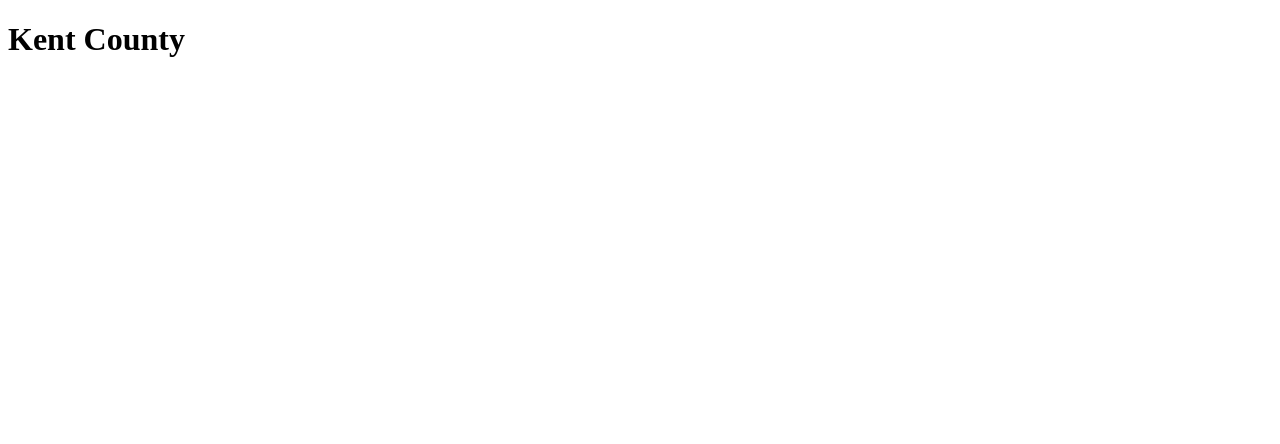
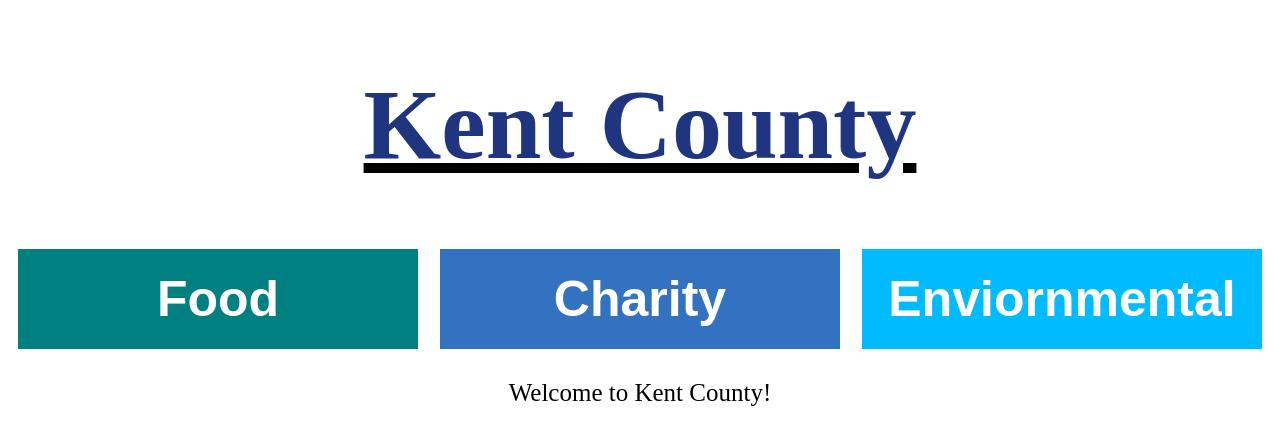
Before and after one commit to Suazmaz/THE-NEW-Project, a plain HTML site: page kent.html in a window 1280 px wide. Drawn offline with Linux system fonts and the light colour scheme.

Commit message:
Update kent.html

```diff
--- a/kent.html
+++ b/kent.html
@@ -4,11 +4,96 @@
 <title>Kent County Community Service Hub</title>
 </head>
 <body>
+<h1 class="kent">Kent County</h1>
+
+ <div class="buttons">
+
+ <a href="Kent-county/kent-food.html" target="_blank"><button class="food" ><strong>Food</strong></button></a>
+ <a href="Kent-county/kent-donations.html" target="_blank"><button class="donations"><strong>Charity</strong></button></a>
+ <a href="Kent-county/kent-ec.html" target="_blank"><button class="ec"><strong>Enviornmental </strong> </button></a>
+ </div>
+
+  <p class="p">Welcome to Kent County! </p>
 
 
 
-<h1>Kent County</h1>
 <style>
+.p{
+margin-top:30px;
+font-size: 25px;
+text-align: center;
+}
+.kent{
+text-align:center;
+font-size:100px;
+color:rgb(31, 53, 127);
+text-decoration: underline;
+text-decoration-color: black;
+}
+
+
+.buttons{
+ display:flex;
+  justify-content: space-between;
+ }
+
+
+.food{
+ border:none;
+ width: 400px;
+  height:100px;
+background-color: teal;
+color: white;
+text-align:center;
+font-size:50px;
+margin-left:10px;
+margin-right:10px;
+cursor: pointer;
+}
+.food:hover {
+opacity: 0.7;
+}
+.food:active{
+  opacity:0.6;
+}
+
+.donations{
+width: 400px;
+height: 100px;
+border:none;
+background-color: rgb(50, 114, 192);
+color: white;
+text-align:center;
+font-size:50px;
+margin-right:10px;
+cursor: pointer;
+}
+.donations:hover{
+    opacity: 0.7;
+}
+.donations:active{
+  opacity: 0.6;
+}
+
+
+.ec {
+border:none;
+width: 400px;
+height: 100px;
+text-align: center;
+color:white;
+background-color: rgb(0, 187, 255);
+font-size:50px;
+margin-right: 10px;
+cursor: pointer;
+}
+.ec:hover{
+    opacity: 0.7;
+}
+.ec:active{
+  opacity:0.6;
+}
+
 
 
 
```
